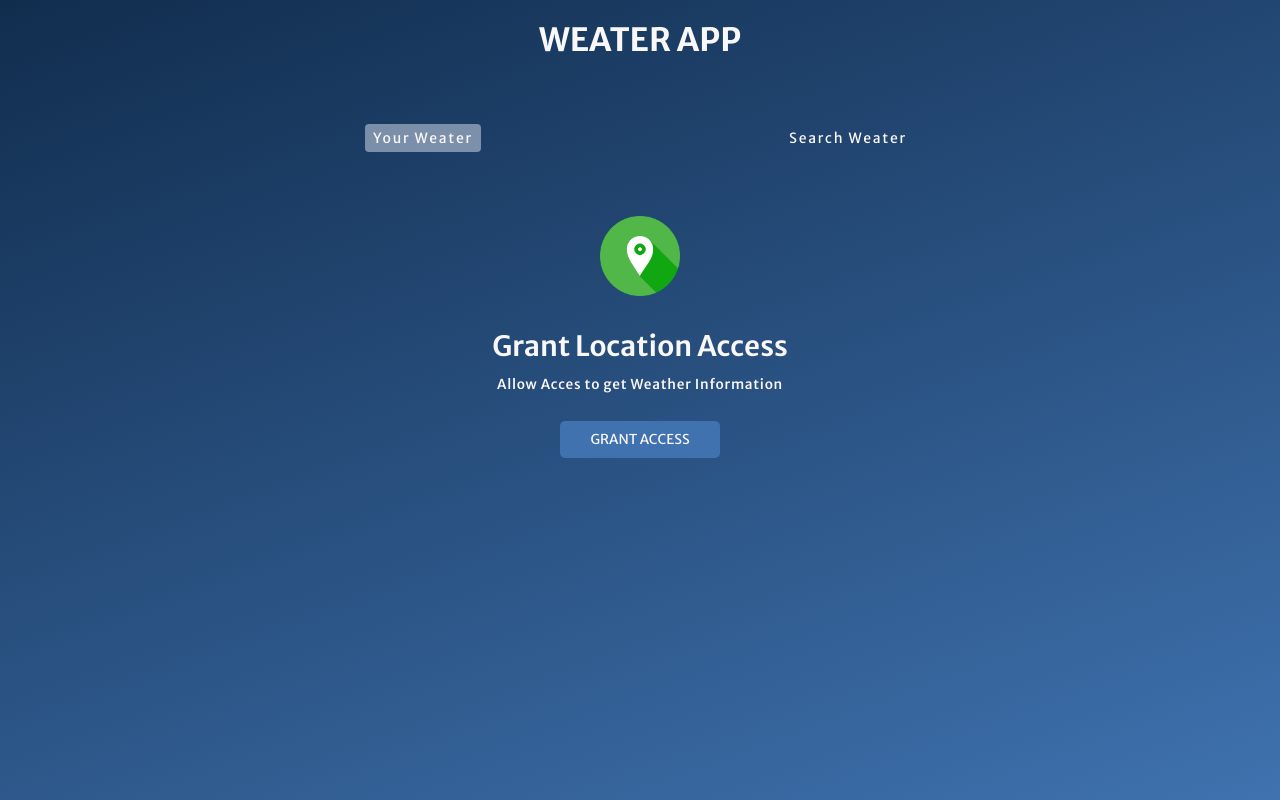
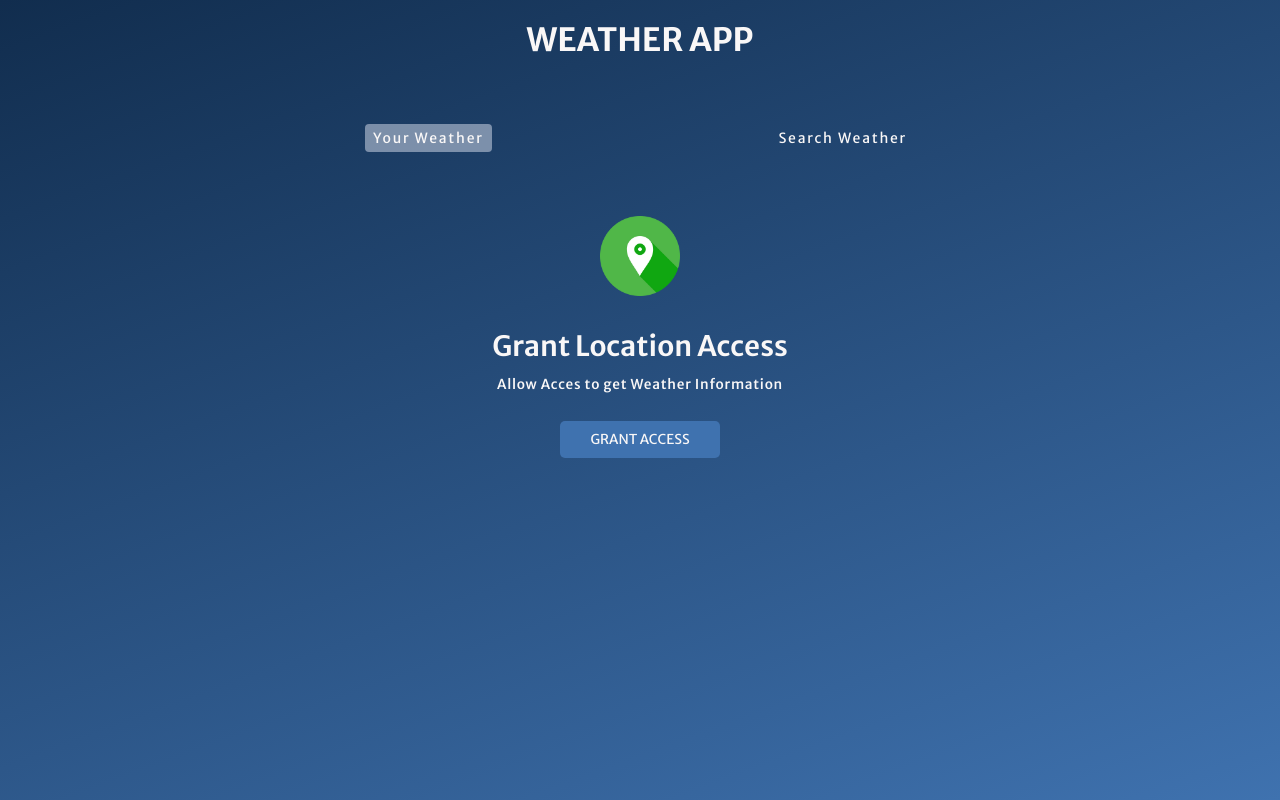
Before and after one commit to Rishikeshari7/WeaterApp, a plain HTML site: page index.html in a window 1280 px wide. Drawn offline with Linux system fonts and the light colour scheme.

Commit message:
coorect the spelling of weather

```diff
--- a/index.html
+++ b/index.html
@@ -12,10 +12,10 @@
 </head>
 <body>
     <div class="wrapper">
-        <h1>Weater App</h1>
+        <h1>Weather App</h1>
         <div class="tab-container">
-            <p class="tab" data-userWeather>Your Weater</p>
-            <p class="tab" data-searchWeather>Search Weater</p>
+            <p class="tab" data-userWeather>Your Weather</p>
+            <p class="tab" data-searchWeather>Search Weather</p>
         </div>
 
         <div class="weather-container">
@@ -39,7 +39,7 @@
             <p>Loading...</p>
          </div>
 
-         <!-- show weater info  -->
+         <!-- show weather info  -->
          <div class="sub-container user-info-container">
               <div class="name">
                 <p data-cityName></p>
--- a/index.js
+++ b/index.js
@@ -8,7 +8,6 @@ const userInfoContainer=document.querySelector(".user-info-container");
 const errorFound =document.querySelector(".error");
 // ------------------variables-----------------------------
 let oldTab=userTab;
-
 const API_KEY="d1845658f92b31c64bd94f06f7188c9c";
 oldTab.classList.add("current-tab");
 getFromSessionStorage();
```
